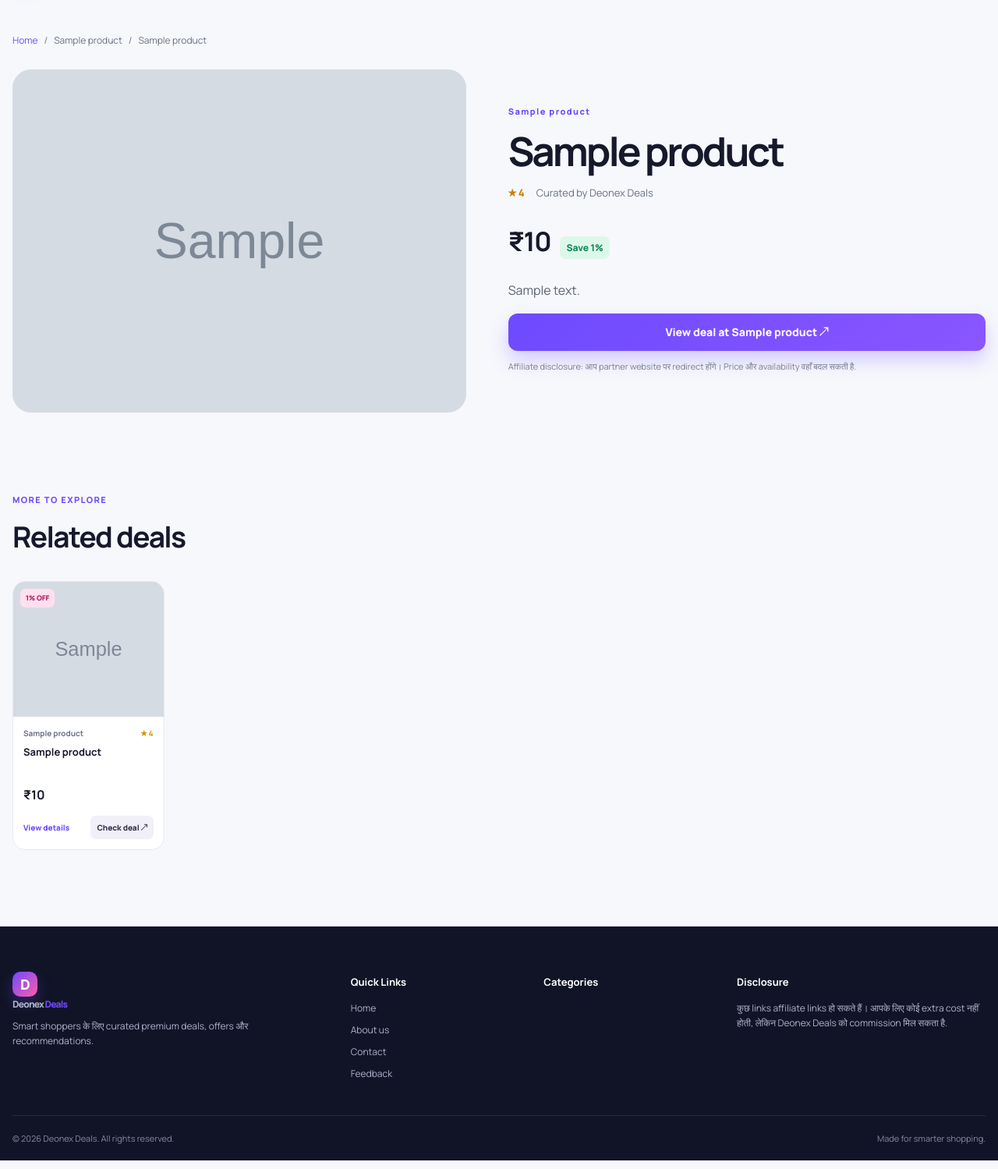
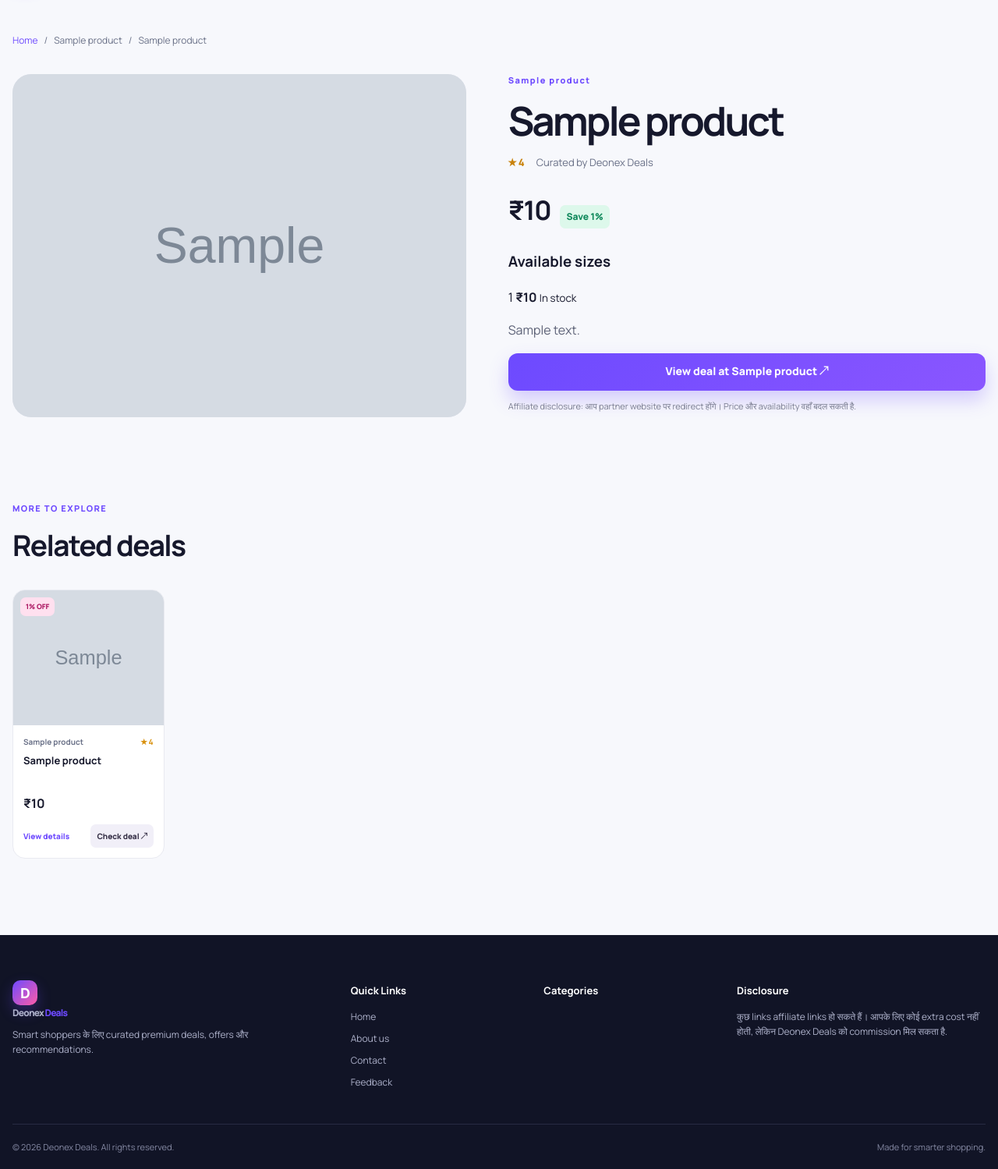
Before and after one commit to Deonex-deals/DEONEX, a Flask app: template templates/product.html in a window 1280 px wide. Shown: the part 75-1574 px from the top of the page at 78% size. Run offline with Flask 3, Linux system fonts and the light colour scheme; the template is opened without the code that fills it: most values are stand-ins (such as "Sample title", 1, 10 or a date in 2020); grey boxes marked "Sample" are stand-in pictures; data that the repository does not hold is empty; parts of the project's set-up code (start-up, migrations or seed data) failed here and were passed over.

Commit message:
Enhance product detail page with variants
Added support for product variants and improved layout.

```diff
--- a/templates/product.html
+++ b/templates/product.html
@@ -39,7 +39,30 @@
           <span class="save-text">Save {{ product.discount_percent }}%</span>
         {% endif %}
       </div>
+     {% if product.variants and product.variants|length > 0 %}
+  <div class="product-variants">
+    <h3>Available sizes</h3>
 
+    <div class="variant-list">
+      {% for variant in product.variants %}
+        <div class="variant-item">
+          <span>{{ variant.size }}</span>
+          <strong>₹{{ "%.0f"|format(variant.price) }}</strong>
+
+          {% if variant.stock is defined %}
+            <small>
+              {% if variant.stock %}
+                In stock
+              {% else %}
+                Out of stock
+              {% endif %}
+            </small>
+          {% endif %}
+        </div>
+      {% endfor %}
+    </div>
+  </div>
+{% endif %}
       <p class="product-description">{{ product.description or 'A curated deal selected for you.' }}</p>
 
       <a class="btn btn-primary full-width-btn" href="{{ url_for('affiliate_redirect', product_id=product.id) }}" target="_blank" rel="nofollow sponsored noopener">
```
